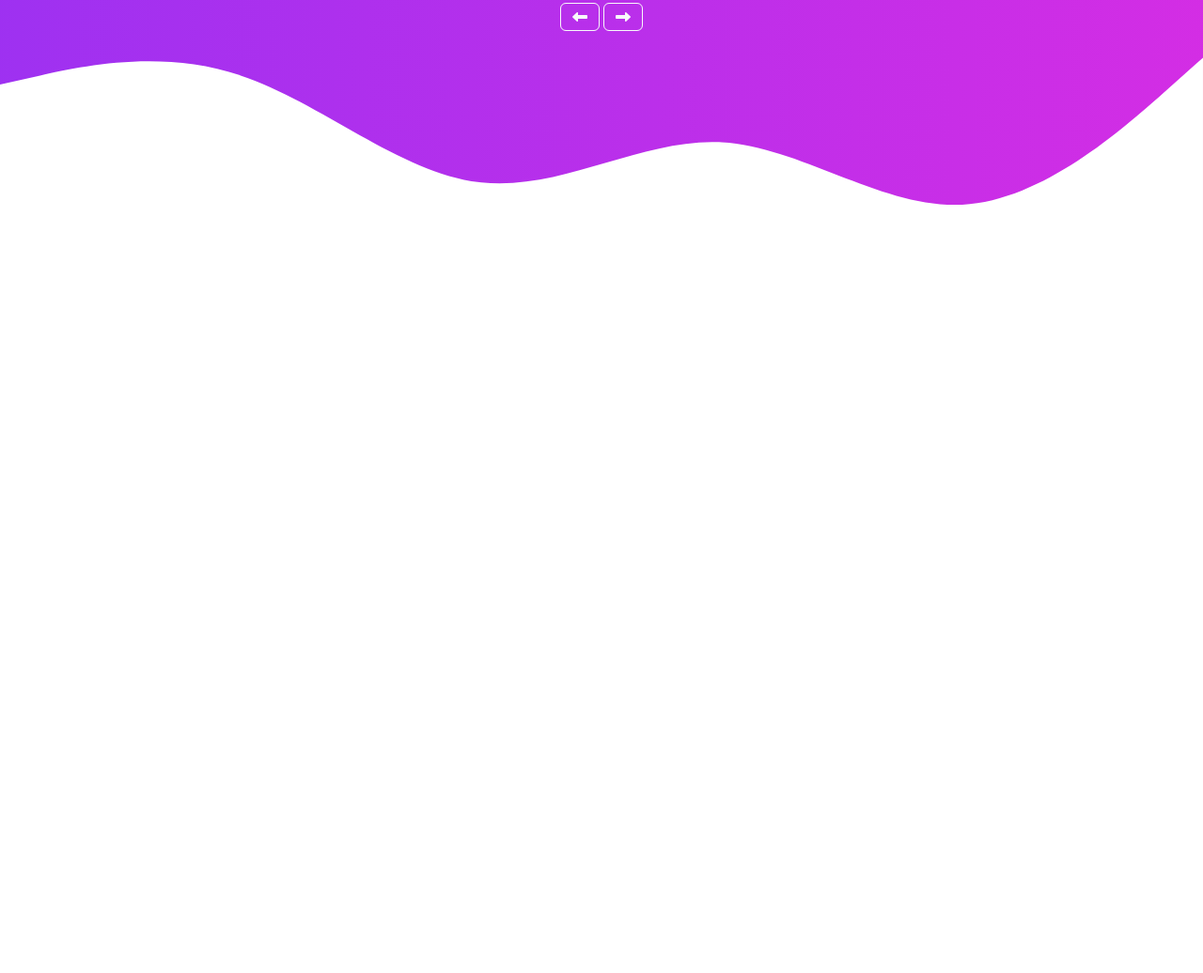
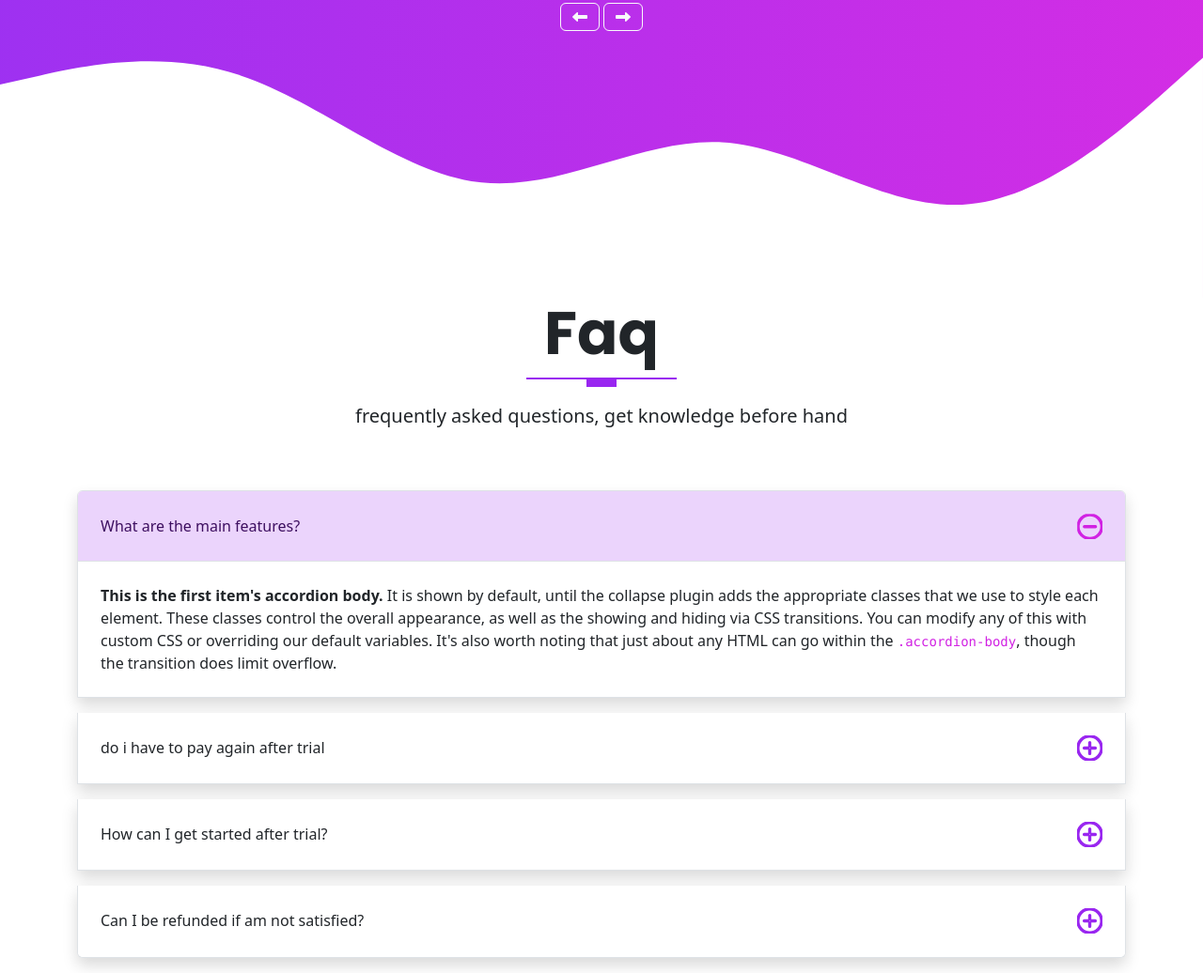
Before and after one commit to javokhir1704/Bootstrap5-and-SASS-portfolio, a website: page index.html in a window 1280 px wide. Shown: the part 4026-5062 px from the top of the page at 94% size. Before the commit the page ends 4343 px from the top, so only its background shows below. Drawn offline with Linux system fonts and the light colour scheme.

Commit message:
Done the FAQ section

```diff
--- a/index.html
+++ b/index.html
@@ -461,12 +461,85 @@
       </svg>
     </section>
 
+    <!-- START THE SECTION 6 - THE FAQ -->
+
+    <section id="faq" class="faq">
+      <div class="container">
+        <div class="row text-center">
+          <h1 class="display-3 fw-bold text-capitalize">faq</h1>
+          <div class="heading-line"></div>
+           <p class="lead">frequently asked questions, get knowledge before hand</p>
+        </div>
+
+        <!-- ACCORDION CONTENT -->
+        <div class="row mt-5">
+          <div class="col-md-12">
+            <div class="accordion" id="accordionExample">
+              <!-- ACCORDION ITEM 1 -->
+              <div class="accordion-item shadow mb-3">
+                <h2 class="accordion-header" id="headingOne">
+                  <button class="accordion-button" type="button" data-bs-toggle="collapse" data-bs-target="#collapseOne" aria-expanded="true" aria-controls="collapseOne">
+                    What are the main features?
+                  </button>
+                </h2>
+                <div id="collapseOne" class="accordion-collapse collapse show" aria-labelledby="headingOne" data-bs-parent="#accordionExample">
+                  <div class="accordion-body">
+                    <strong>This is the first item's accordion body.</strong> It is shown by default, until the collapse plugin adds the appropriate classes that we use to style each element. These classes control the overall appearance, as well as the showing and hiding via CSS transitions. You can modify any of this with custom CSS or overriding our default variables. It's also worth noting that just about any HTML can go within the <code>.accordion-body</code>, though the transition does limit overflow.
+                  </div>
+                </div>
+              </div>
+              <!-- ACCORDION ITEM 2 -->
+              <div class="accordion-item shadow mb-3">
+                <h2 class="accordion-header" id="headingTwo">
+                  <button class="accordion-button collapsed" type="button" data-bs-toggle="collapse" data-bs-target="#collapseTwo" aria-expanded="false" aria-controls="collapseTwo">
+                    do i have to pay again after trial
+                  </button>
+                </h2>
+                <div id="collapseTwo" class="accordion-collapse collapse" aria-labelledby="headingTwo" data-bs-parent="#accordionExample">
+                  <div class="accordion-body">
+                    <strong>This is the second item's accordion body.</strong> It is hidden by default, until the collapse plugin adds the appropriate classes that we use to style each element. These classes control the overall appearance, as well as the showing and hiding via CSS transitions. You can modify any of this with custom CSS or overriding our default variables. It's also worth noting that just about any HTML can go within the <code>.accordion-body</code>, though the transition does limit overflow.
+                  </div>
+                </div>
+              </div>
+              <!-- ACCORDION ITEM 3 -->
+              <div class="accordion-item shadow mb-3">
+                <h2 class="accordion-header" id="headingThree">
+                  <button class="accordion-button collapsed" type="button" data-bs-toggle="collapse" data-bs-target="#collapseThree" aria-expanded="false" aria-controls="collapseThree">
+                    How can I get started after trial?
+                  </button>
+                </h2>
+                <div id="collapseThree" class="accordion-collapse collapse" aria-labelledby="headingThree" data-bs-parent="#accordionExample">
+                  <div class="accordion-body">
+                    <strong>This is the third item's accordion body.</strong> It is hidden by default, until the collapse plugin adds the appropriate classes that we use to style each element. These classes control the overall appearance, as well as the showing and hiding via CSS transitions. You can modify any of this with custom CSS or overriding our default variables. It's also worth noting that just about any HTML can go within the <code>.accordion-body</code>, though the transition does limit overflow.
+                  </div>
+                </div>
+              </div>
+              <!-- ACCORDION ITEM 4 -->
+              <div class="accordion-item shadow mb-3">
+                <h2 class="accordion-header" id="headingFour">
+                  <button class="accordion-button collapsed" type="button" data-bs-toggle="collapse" data-bs-target="#collapseFour" aria-expanded="false" aria-controls="collapseFour">
+                    Can I be refunded if am not satisfied?
+                  </button>
+                </h2>
+                <div id="collapseFour" class="accordion-collapse collapse" aria-labelledby="headingFour" data-bs-parent="#accordionExample">
+                  <div class="accordion-body">
+                    <strong>This is the fourth item's accordion body.</strong> It is hidden by default, until the collapse plugin adds the appropriate classes that we use to style each element. These classes control the overall appearance, as well as the showing and hiding via CSS transitions. You can modify any of this with custom CSS or overriding our default variables. It's also worth noting that just about any HTML can go within the <code>.accordion-body</code>, though the transition does limit overflow.
+                  </div>
+                </div>
+              </div>
+
+            </div>
+          </div>
+        </div>
+      </div>
+    </section>
+
+
     <!-- <script src="https://cdn.jsdelivr.net/npm/@popperjs/core@2.11.8/dist/umd/popper.min.js" integrity="sha384-I7E8VVD/ismYTF4hNIPjVp/Zjvgyol6VFvRkX/vR+Vc4jQkC+hVqc2pM8ODewa9r" crossorigin="anonymous"></script>
     <script src="https://cdn.jsdelivr.net/npm/bootstrap@5.3.3/dist/js/bootstrap.min.js" integrity="sha384-0pUGZvbkm6XF6gxjEnlmuGrJXVbNuzT9qBBavbLwCsOGabYfZo0T0to5eqruptLy" crossorigin="anonymous"></script> -->
 
     <!-- The script element below is being used for gLightbox -->
     <script src="/assets/vendors/js/glightbox.min.js"></script>
-    <!-- The script element below is being used for the sake of "bootstrap" -->
 
     <script type="text/javascript">
       const lightbox = GLightbox({
@@ -478,6 +551,7 @@
       });
     </script>
 
+    <!-- The script element below is being used for the sake of "bootstrap" -->
     <script src="assets/bootstrap-source-file/js/bootstrap.bundle.js"></script>
   </body>
 </html>
```
Also changed, not shown: scss/_custom.scss (+3 -0 lines), assets/css/style.css.
